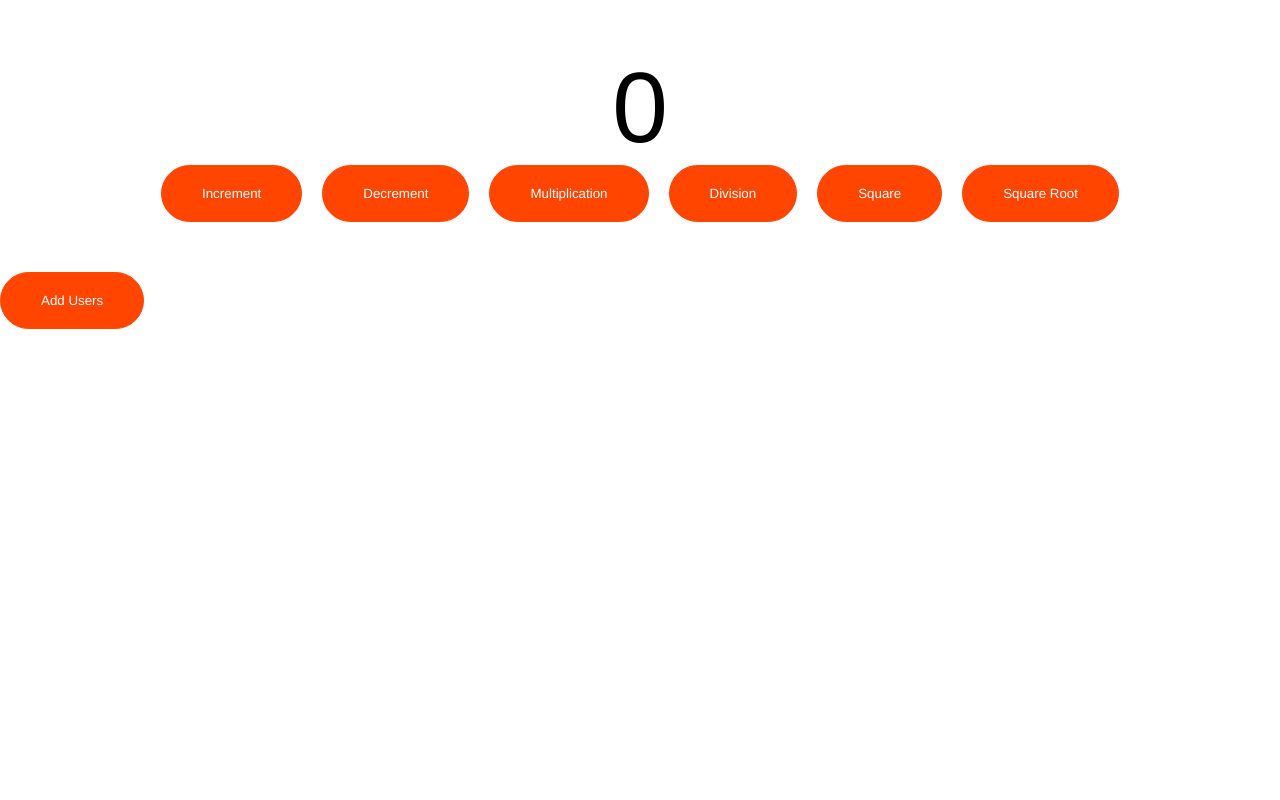
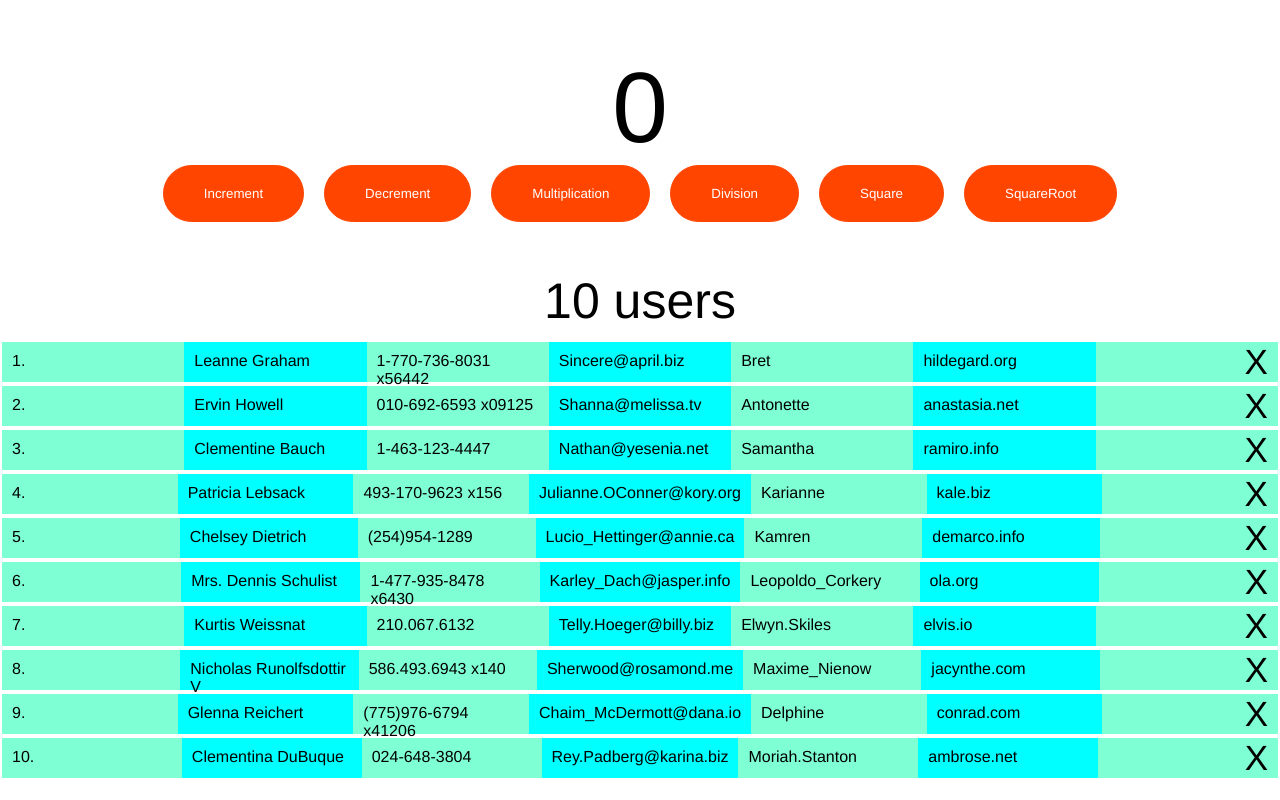
Before and after one commit to VaheM27/react_ujexner, a React (Create React App) app: page / in a window 1280 px wide. Built offline with nearby package versions, Linux system fonts and the light colour scheme.

Commit message:
My lesson 5 and 6

```diff
--- a/src/Lesson6/App.jsx
+++ b/src/Lesson6/App.jsx
@@ -7,7 +7,7 @@ function App() {
   return (
     <div className="App">
       <Action />
-      <Users/>
+      <Users />
     </div>
   );
 }
--- a/src/Lesson6/App.scss
+++ b/src/Lesson6/App.scss
@@ -15,13 +15,3 @@ ul {
   max-width: 1200px;
   margin: auto;
 }
-
-button {
-  display: inline-block;
-  color: #fff;
-  background-color: orangered;
-  padding: 20px 40px;
-  border: 1px solid orangered;
-  border-radius: 30px;
-  cursor: pointer;
-}
--- a/src/Lesson6/components/Action/Action.jsx
+++ b/src/Lesson6/components/Action/Action.jsx
@@ -1,39 +1,61 @@
 import { useState } from "react";
 
 import "./Action.scss";
+import { nanoid } from "nanoid";
 
 const Action = () => {
   const [number, setNumber] = useState(0);
 
-  function increment() {
-    setNumber(number + 1);
-  }
-  function decrement() {
-    setNumber(number - 1);
-  }
-  function multiplication() {
-    setNumber(number * 2);
-  }
-  function division() {
-    setNumber(number / 2);
-  }
-  function square() {
-    setNumber(number ** 2);
-  }
-  function squareRoot() {
-    setNumber(Math.sqrt(number));
-  }
+  const buttons = [
+    ["Increment", "+"],
+    ["Decrement", "-"],
+    ["Multiplication", "*"],
+    ["Division", "/"],
+    ["Square", "x^2"],
+    ["SquareRoot", "√"],
+  ];
+
+  const math = (x) => {
+    switch (x[0]) {
+      case "Increment":
+        setNumber(number + 1);
+        break;
+      case "Decrement":
+        setNumber(number - 1);
+        break;
+      case "Multiplication":
+        setNumber(number * 2);
+        break;
+      case "Division":
+        setNumber(number / 2);
+        break;
+      case "Square":
+        setNumber(number ** 2);
+        break;
+      case "SquareRoot":
+        setNumber(Math.sqrt(number));
+        break;
+      default:
+        break;
+    }
+  };
 
   return (
     <div className="action">
       <p>{number}</p>
       <div className="buttons">
-        <button onClick={increment}>Increment</button>
-        <button onClick={decrement}>Decrement</button>
-        <button onClick={multiplication}>Multiplication</button>
-        <button onClick={division}>Division</button>
-        <button onClick={square}>Square</button>
-        <button onClick={squareRoot}>Square Root</button>
+        {buttons.map((btn) => {
+          return (
+            <button
+              onClick={() => {
+                return math(btn);
+              }}
+              key={nanoid(2)}
+            >
+              {btn[0]} <span>{btn[1]}</span>
+            </button>
+          );
+        })}
       </div>
     </div>
   );
--- a/src/Lesson6/components/Action/Action.scss
+++ b/src/Lesson6/components/Action/Action.scss
@@ -9,5 +9,31 @@
   .buttons {
     display: flex;
     column-gap: 20px;
+    button {
+      display: inline-flex;
+      color: #fff;
+      background-color: orangered;
+      padding: 20px 40px;
+      border: 1px solid orangered;
+      border-radius: 30px;
+      cursor: pointer;
+      transition: all 1s;
+      position: relative;
+      span {
+        color: transparent;
+        font-size: 50px;
+        position: absolute;
+        top: 50%;
+        left: 50%;
+        transform: translate(-50%, -50%);
+        transition: all 0.8s;
+      }
+      &:hover {
+        color: transparent;
+        span {
+          color: #fff;
+        }
+      }
+    }
   }
 }
--- a/src/Lesson6/components/Users/Users.jsx
+++ b/src/Lesson6/components/Users/Users.jsx
@@ -1,21 +1,42 @@
+import user from "./userData";
 import { nanoid } from "nanoid";
 import { useState } from "react";
 
 import "./Users.scss";
 
 const Users = () => {
-  const [showUsers, setShowUsers] = useState([]);
+  const [showUsers, setShowUsers] = useState(user);
 
-  function show() {
-    setShowUsers([...showUsers], { id: nanoid(2), name: nanoid() });
-  }
+  const newData = (id) => {
+    const remover = showUsers.filter((element) => element.id !== id);
+    setShowUsers(remover);
+  };
+
   return (
-    <div>
-      <button onClick={show}>Add Users</button>
+    <div className="us">
+      <p>{showUsers.length} users</p>
       {showUsers.map((elm) => {
         return (
-          <div className="show" key={elm.id}>
-            <p>{elm.name}</p>
+          <div key={nanoid(2)}>
+            <table className="show">
+              <tr>
+                <td>{elm.id}.</td>
+                <td>{elm.name}</td>
+                <td>{elm.phone}</td>
+                <td>{elm.email}</td>
+                <td>{elm.username}</td>
+                <td>{elm.website}</td>
+                <td>
+                  <button
+                    onClick={() => {
+                      newData(elm.id);
+                    }}
+                  >
+                    X
+                  </button>
+                </td>
+              </tr>
+            </table>
           </div>
         );
       })}
--- a/src/Lesson6/components/Users/Users.scss
+++ b/src/Lesson6/components/Users/Users.scss
@@ -1,9 +1,38 @@
+.us {
+  p {
+    text-align: center;
+    padding-bottom: 10px;
+    font-size: 50px;
+  }
+}
 .show {
-  display: flex;
-  justify-content: center;
-  align-items: center;
-  width: 200px;
-  height: 200px;
-  background-color: grey;
-  border-radius: 15px;
+  width: 100%;
+  border: none;
+  tr {
+    display: flex;
+    justify-content: space-between;
+    align-items: center;
+    td {
+      height: 40px;
+      padding: 10px;
+      width: 100%;
+      cursor: default;
+      &:nth-child(odd) {
+        background-color: aquamarine;
+      }
+      &:nth-child(even) {
+        background-color: aqua;
+      }
+    }
+    td:last-child {
+      text-align: right;
+      button {
+        font-size: 35px;
+        cursor: pointer;
+        border: none;
+        background-color: transparent;
+        transform: translateY(-10px);
+      }
+    }
+  }
 }
--- /dev/null
+++ b/src/Lesson6/components/Users/userData.js
@@ -0,0 +1,234 @@
+const user = [
+  {
+    id: 1,
+    name: "Leanne Graham",
+    username: "Bret",
+    email: "Sincere@april.biz",
+    address: {
+      street: "Kulas Light",
+      suite: "Apt. 556",
+      city: "Gwenborough",
+      zipcode: "92998-3874",
+      geo: {
+        lat: "-37.3159",
+        lng: "81.1496",
+      },
+    },
+    phone: "1-770-736-8031 x56442",
+    website: "hildegard.org",
+    company: {
+      name: "Romaguera-Crona",
+      catchPhrase: "Multi-layered client-server neural-net",
+      bs: "harness real-time e-markets",
+    },
+  },
+  {
+    id: 2,
+    name: "Ervin Howell",
+    username: "Antonette",
+    email: "Shanna@melissa.tv",
+    address: {
+      street: "Victor Plains",
+      suite: "Suite 879",
+      city: "Wisokyburgh",
+      zipcode: "90566-7771",
+      geo: {
+        lat: "-43.9509",
+        lng: "-34.4618",
+      },
+    },
+    phone: "010-692-6593 x09125",
+    website: "anastasia.net",
+    company: {
+      name: "Deckow-Crist",
+      catchPhrase: "Proactive didactic contingency",
+      bs: "synergize scalable supply-chains",
+    },
+  },
+  {
+    id: 3,
+    name: "Clementine Bauch",
+    username: "Samantha",
+    email: "Nathan@yesenia.net",
+    address: {
+      street: "Douglas Extension",
+      suite: "Suite 847",
+      city: "McKenziehaven",
+      zipcode: "59590-4157",
+      geo: {
+        lat: "-68.6102",
+        lng: "-47.0653",
+      },
+    },
+    phone: "1-463-123-4447",
+    website: "ramiro.info",
+    company: {
+      name: "Romaguera-Jacobson",
+      catchPhrase: "Face to face bifurcated interface",
+      bs: "e-enable strategic applications",
+    },
+  },
+  {
+    id: 4,
+    name: "Patricia Lebsack",
+    username: "Karianne",
+    email: "Julianne.OConner@kory.org",
+    address: {
+      street: "Hoeger Mall",
+      suite: "Apt. 692",
+      city: "South Elvis",
+      zipcode: "53919-4257",
+      geo: {
+        lat: "29.4572",
+        lng: "-164.2990",
+      },
+    },
+    phone: "493-170-9623 x156",
+    website: "kale.biz",
+    company: {
+      name: "Robel-Corkery",
+      catchPhrase: "Multi-tiered zero tolerance productivity",
+      bs: "transition cutting-edge web services",
+    },
+  },
+  {
+    id: 5,
+    name: "Chelsey Dietrich",
+    username: "Kamren",
+    email: "Lucio_Hettinger@annie.ca",
+    address: {
+      street: "Skiles Walks",
+      suite: "Suite 351",
+      city: "Roscoeview",
+      zipcode: "33263",
+      geo: {
+        lat: "-31.8129",
+        lng: "62.5342",
+      },
+    },
+    phone: "(254)954-1289",
+    website: "demarco.info",
+    company: {
+      name: "Keebler LLC",
+      catchPhrase: "User-centric fault-tolerant solution",
+      bs: "revolutionize end-to-end systems",
+    },
+  },
+  {
+    id: 6,
+    name: "Mrs. Dennis Schulist",
+    username: "Leopoldo_Corkery",
+    email: "Karley_Dach@jasper.info",
+    address: {
+      street: "Norberto Crossing",
+      suite: "Apt. 950",
+      city: "South Christy",
+      zipcode: "23505-1337",
+      geo: {
+        lat: "-71.4197",
+        lng: "71.7478",
+      },
+    },
+    phone: "1-477-935-8478 x6430",
+    website: "ola.org",
+    company: {
+      name: "Considine-Lockman",
+      catchPhrase: "Synchronised bottom-line interface",
+      bs: "e-enable innovative applications",
+    },
+  },
+  {
+    id: 7,
+    name: "Kurtis Weissnat",
+    username: "Elwyn.Skiles",
+    email: "Telly.Hoeger@billy.biz",
+    address: {
+      street: "Rex Trail",
+      suite: "Suite 280",
+      city: "Howemouth",
+      zipcode: "58804-1099",
+      geo: {
+        lat: "24.8918",
+        lng: "21.8984",
+      },
+    },
+    phone: "210.067.6132",
+    website: "elvis.io",
+    company: {
+      name: "Johns Group",
+      catchPhrase: "Configurable multimedia task-force",
+      bs: "generate enterprise e-tailers",
+    },
+  },
+  {
+    id: 8,
+    name: "Nicholas Runolfsdottir V",
+    username: "Maxime_Nienow",
+    email: "Sherwood@rosamond.me",
+    address: {
+      street: "Ellsworth Summit",
+      suite: "Suite 729",
+      city: "Aliyaview",
+      zipcode: "45169",
+      geo: {
+        lat: "-14.3990",
+        lng: "-120.7677",
+      },
+    },
+    phone: "586.493.6943 x140",
+    website: "jacynthe.com",
+    company: {
+      name: "Abernathy Group",
+      catchPhrase: "Implemented secondary concept",
+      bs: "e-enable extensible e-tailers",
+    },
+  },
+  {
+    id: 9,
+    name: "Glenna Reichert",
+    username: "Delphine",
+    email: "Chaim_McDermott@dana.io",
+    address: {
+      street: "Dayna Park",
+      suite: "Suite 449",
+      city: "Bartholomebury",
+      zipcode: "76495-3109",
+      geo: {
+        lat: "24.6463",
+        lng: "-168.8889",
+      },
+    },
+    phone: "(775)976-6794 x41206",
+    website: "conrad.com",
+    company: {
+      name: "Yost and Sons",
+      catchPhrase: "Switchable contextually-based project",
+      bs: "aggregate real-time technologies",
+    },
+  },
+  {
+    id: 10,
+    name: "Clementina DuBuque",
+    username: "Moriah.Stanton",
+    email: "Rey.Padberg@karina.biz",
+    address: {
+      street: "Kattie Turnpike",
+      suite: "Suite 198",
+      city: "Lebsackbury",
+      zipcode: "31428-2261",
+      geo: {
+        lat: "-38.2386",
+        lng: "57.2232",
+      },
+    },
+    phone: "024-648-3804",
+    website: "ambrose.net",
+    company: {
+      name: "Hoeger LLC",
+      catchPhrase: "Centralized empowering task-force",
+      bs: "target end-to-end models",
+    },
+  },
+];
+
+export default user;
```
